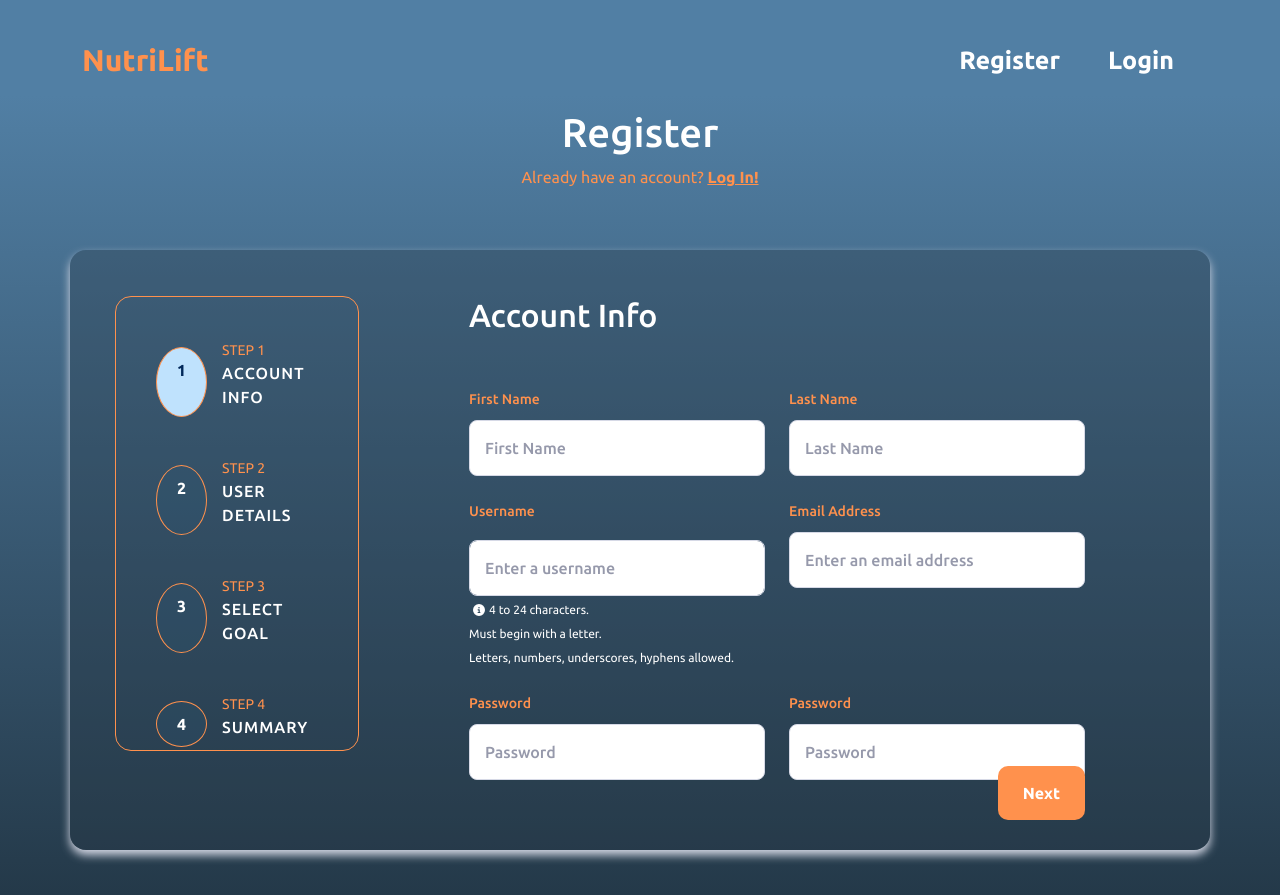
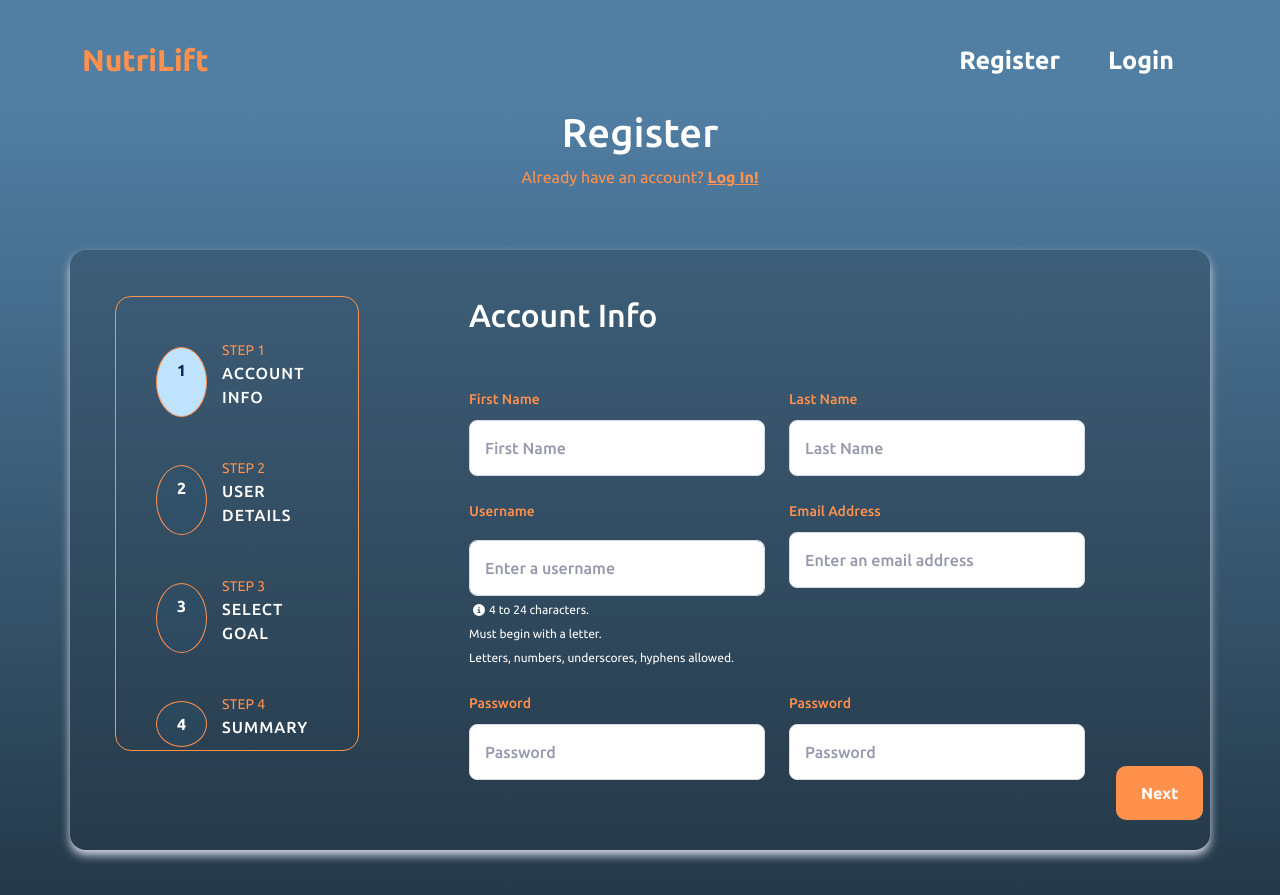
Before and after one commit to tangiambe/fitness-tracker, a React (Create React App) app in the folder frontend/tracker-app/: page /register in a window 1280 px wide. Built offline with nearby package versions, Linux system fonts and the light colour scheme.

Commit message:
fixed overlapping nav button

```diff
--- a/frontend/tracker-app/src/styles/Register.css
+++ b/frontend/tracker-app/src/styles/Register.css
@@ -127,13 +127,14 @@ main {
   border: none;
   color: white;
   border-radius: 10px;
+  margin-left: 105%;
 }
 
-.btnRight {
+/* .btnRight {
   -webkit-box-pack: right !important;
       -ms-flex-pack: right !important;
           justify-content: right !important;
-}
+} */
 
 a {
   color: #FF914D;
```
